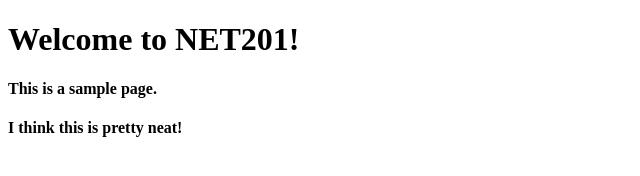
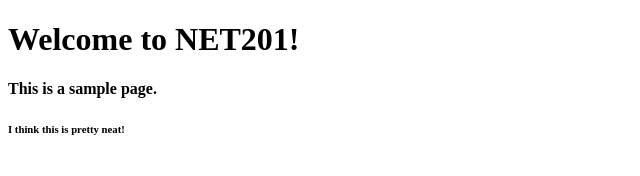
Before and after one commit to baburkhardt/net201sampleBBurkhardt, a plain HTML site: page index.html in a window 1280 px wide. Shown: the full height of the page, 0-640 px from the left. Drawn offline with Linux system fonts and the light colour scheme.

Commit message:
experimented with h6 tag

```diff
--- a/index.html
+++ b/index.html
@@ -3,6 +3,6 @@
 <body>
     <h1>Welcome to NET201!</h1>
     <h4>This is a sample page.</h4>
-    <h4>I think this is pretty neat!</h4>
+    <h6>I think this is pretty neat!</h6>
 </body>
 </html>
```
